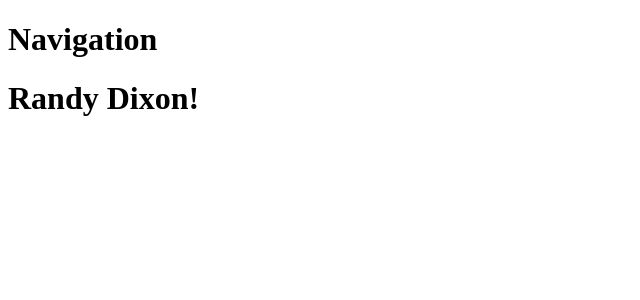
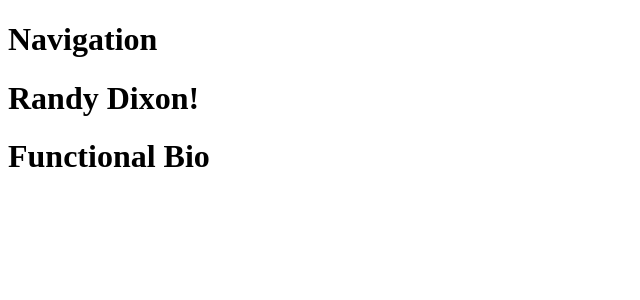
Before and after one commit to joerdixon/randydixon, a React (Vite) app: page / in a window 1280 px wide. Shown: the top 300 px of the page, without its empty margins (0-640 px from the left). Built offline with nearby package versions, Linux system fonts and the light colour scheme.

Commit message:
Bio skeleton in

```diff
--- a/src/App.jsx
+++ b/src/App.jsx
@@ -2,10 +2,12 @@ import React from "react";
 // Component Imports
 import Nav from './components/Navigation/Nav.jsx'
 import Hero from './components/Section/Hero.jsx'
+import Bio from './components/Section/Bio.jsx'
 
 export default () => (
   <>
     <Nav />
     <Hero />
+    <Bio />
   </>
 );
--- /dev/null
+++ b/src/components/Section/Bio.jsx
@@ -0,0 +1,9 @@
+import React from 'react';
+
+function Bio() {
+return(
+<h1>Functional Bio</h1>
+)
+};
+
+export default Bio;
```
